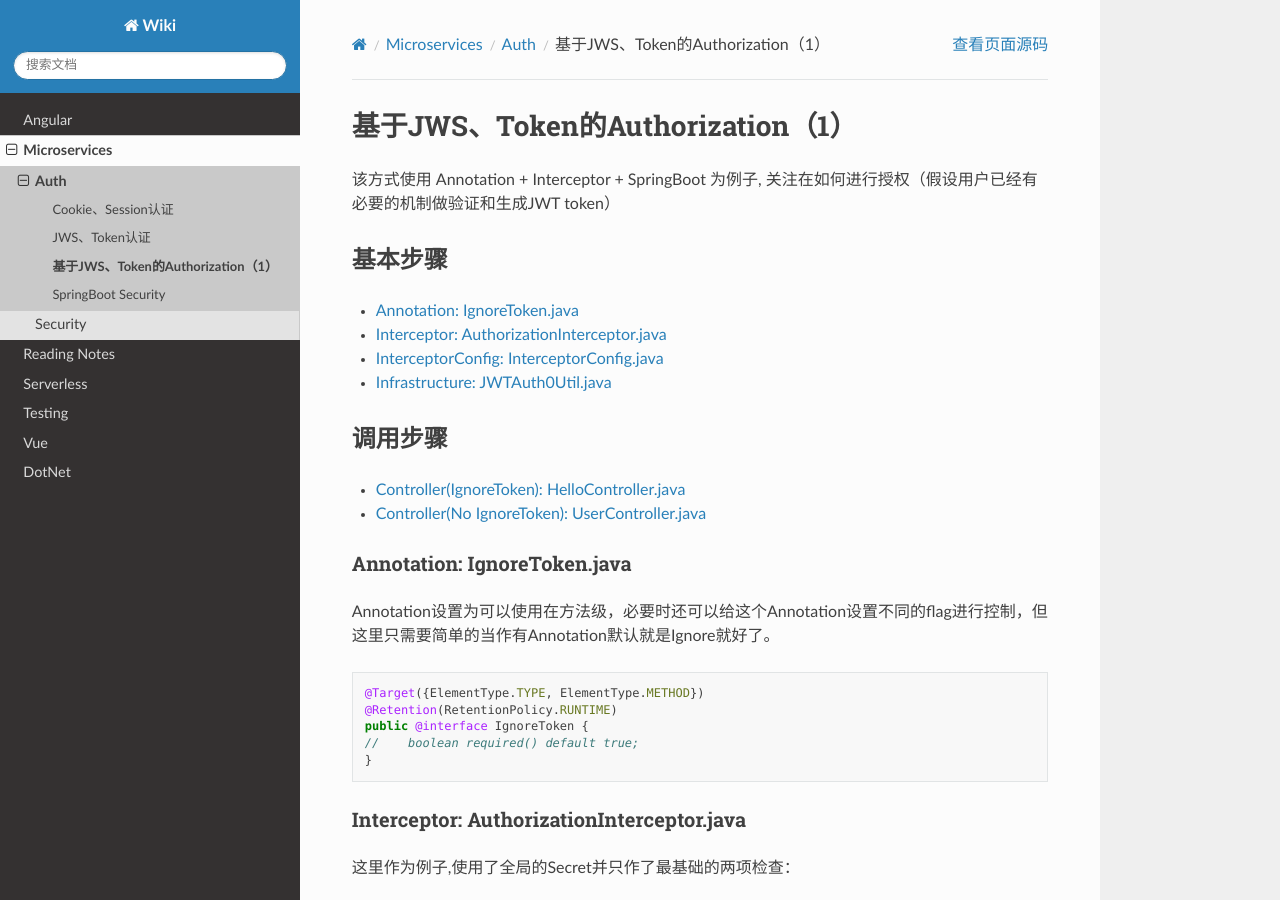
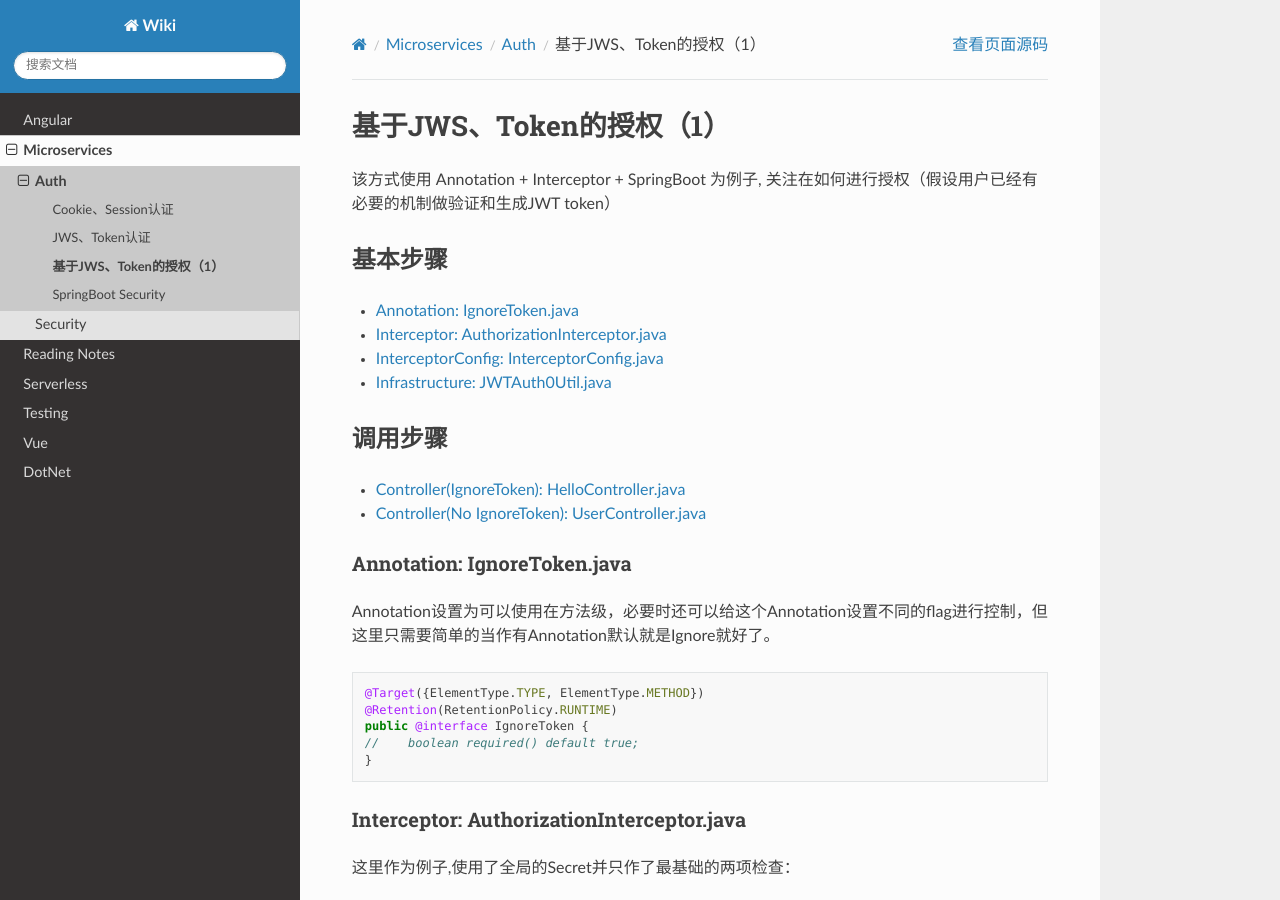
Before and after one commit to abigail830/Sphinx_wiki, a Sphinx documentation site: the page built from source/Microservices/Auth/JWS_token_Auth.rst, in a window 1280 px wide and 900 px high. Built offline with Sphinx 7.4.7 and the Read the Docs theme 2.0.0, drawn with Linux system fonts in a browser that asks for light colours.

Commit message:
Update JWS_token_Auth.rst

```diff
--- a/source/Microservices/Auth/JWS_token_Auth.rst
+++ b/source/Microservices/Auth/JWS_token_Auth.rst
@@ -1,4 +1,4 @@
-基于JWS、Token的Authorization（1）
+基于JWS、Token的授权（1）
 =====================================
 
 该方式使用 Annotation + Interceptor + SpringBoot 为例子, 关注在如何进行授权（假设用户已经有必要的机制做验证和生成JWT token）
```
